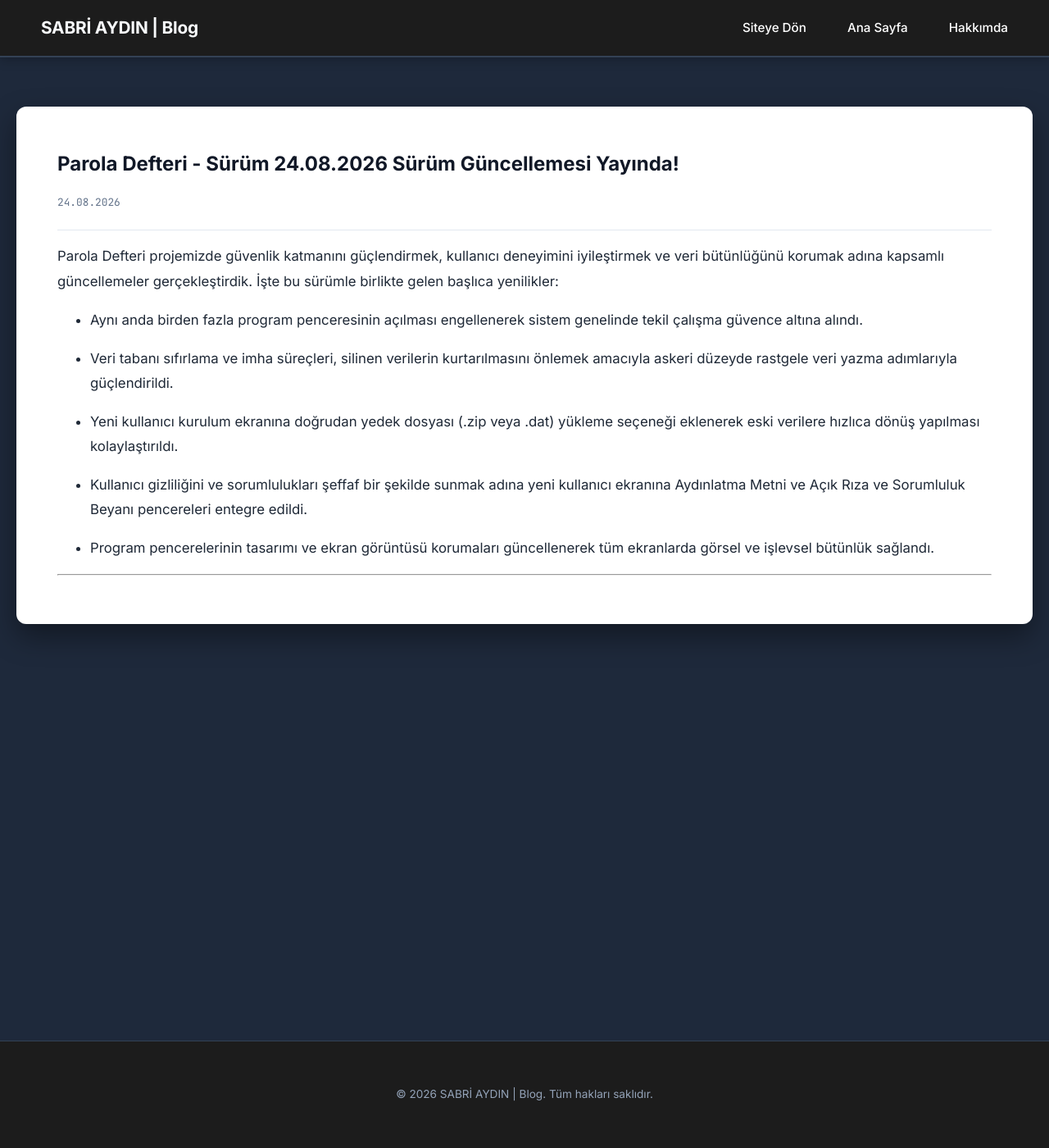
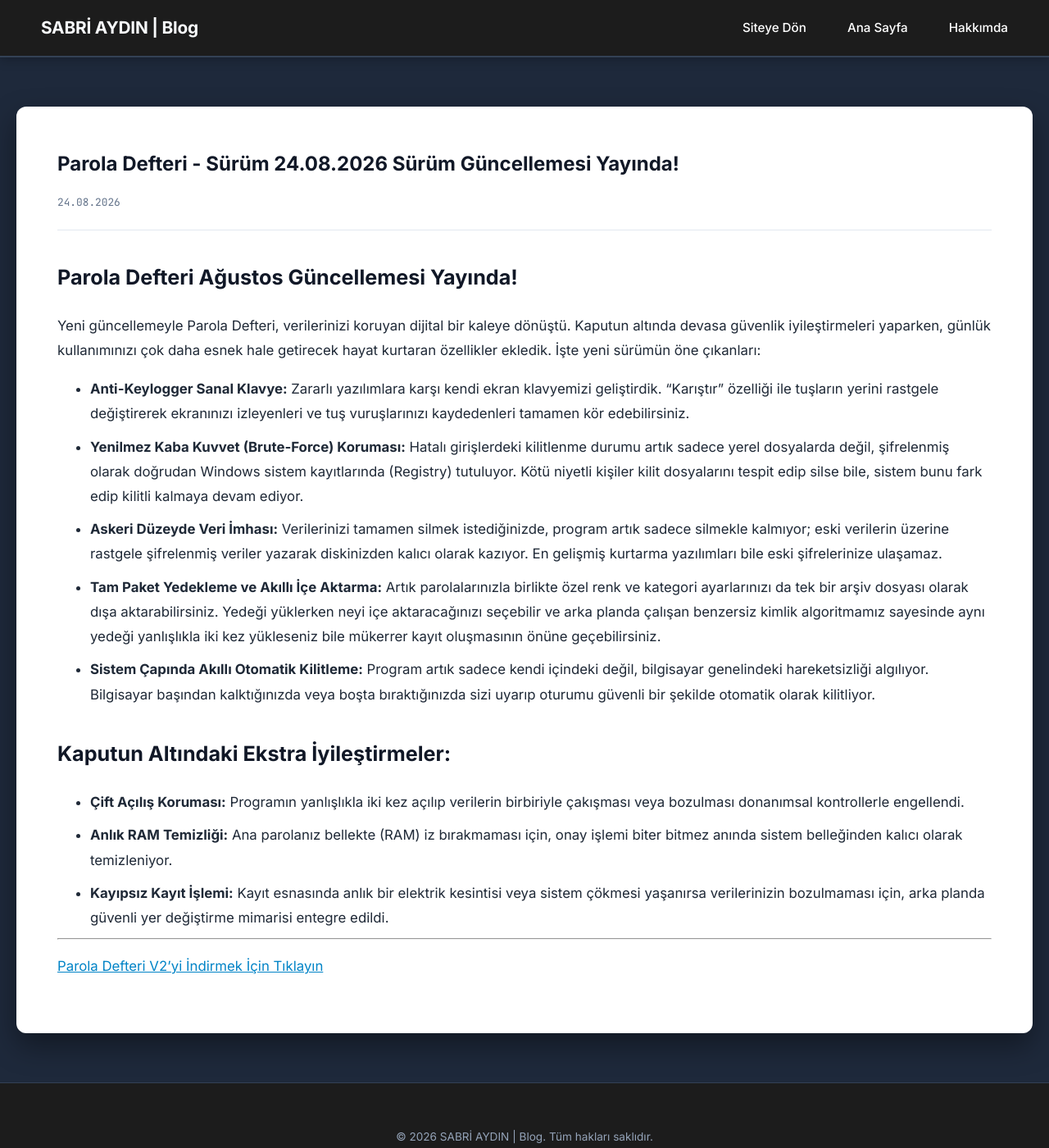
Before and after one commit to sabriaydin/blog, a Jekyll site: the page built from _posts/2026-08-24-parola-defteri-guncelleme.md, in a window 1280 px wide and 1400 px high. Shown: the whole window at 82% size. Built offline with Jekyll 4.4.1, drawn with Linux system fonts in a browser that asks for light colours.

Commit message:
Update 2026-08-24-parola-defteri-guncelleme.md

```diff
--- a/_posts/2026-08-24-parola-defteri-guncelleme.md
+++ b/_posts/2026-08-24-parola-defteri-guncelleme.md
@@ -4,16 +4,21 @@ title: "Parola Defteri - Sürüm 24.08.2026 Sürüm Güncellemesi Yayında!"
 date: 2026-08-24
 ---
 
-Parola Defteri projemizde güvenlik katmanını güçlendirmek, kullanıcı deneyimini iyileştirmek ve veri bütünlüğünü korumak adına kapsamlı güncellemeler gerçekleştirdik. İşte bu sürümle birlikte gelen başlıca yenilikler:
+# Parola Defteri Ağustos Güncellemesi Yayında!
 
-- Aynı anda birden fazla program penceresinin açılması engellenerek sistem genelinde tekil çalışma güvence altına alındı.
+Yeni güncellemeyle Parola Defteri, verilerinizi koruyan dijital bir kaleye dönüştü. Kaputun altında devasa güvenlik iyileştirmeleri yaparken, günlük kullanımınızı çok daha esnek hale getirecek hayat kurtaran özellikler ekledik. İşte yeni sürümün öne çıkanları:
 
-- Veri tabanı sıfırlama ve imha süreçleri, silinen verilerin kurtarılmasını önlemek amacıyla askeri düzeyde rastgele veri yazma adımlarıyla güçlendirildi.
+* **Anti-Keylogger Sanal Klavye:** Zararlı yazılımlara karşı kendi ekran klavyemizi geliştirdik. "Karıştır" özelliği ile tuşların yerini rastgele değiştirerek ekranınızı izleyenleri ve tuş vuruşlarınızı kaydedenleri tamamen kör edebilirsiniz.
+* **Yenilmez Kaba Kuvvet (Brute-Force) Koruması:** Hatalı girişlerdeki kilitlenme durumu artık sadece yerel dosyalarda değil, şifrelenmiş olarak doğrudan Windows sistem kayıtlarında (Registry) tutuluyor. Kötü niyetli kişiler kilit dosyalarını tespit edip silse bile, sistem bunu fark edip kilitli kalmaya devam ediyor.
+* **Askeri Düzeyde Veri İmhası:** Verilerinizi tamamen silmek istediğinizde, program artık sadece silmekle kalmıyor; eski verilerin üzerine rastgele şifrelenmiş veriler yazarak diskinizden kalıcı olarak kazıyor. En gelişmiş kurtarma yazılımları bile eski şifrelerinize ulaşamaz.
+* **Tam Paket Yedekleme ve Akıllı İçe Aktarma:** Artık parolalarınızla birlikte özel renk ve kategori ayarlarınızı da tek bir arşiv dosyası olarak dışa aktarabilirsiniz. Yedeği yüklerken neyi içe aktaracağınızı seçebilir ve arka planda çalışan benzersiz kimlik algoritmamız sayesinde aynı yedeği yanlışlıkla iki kez yükleseniz bile mükerrer kayıt oluşmasının önüne geçebilirsiniz.
+* **Sistem Çapında Akıllı Otomatik Kilitleme:** Program artık sadece kendi içindeki değil, bilgisayar genelindeki hareketsizliği algılıyor. Bilgisayar başından kalktığınızda veya boşta bıraktığınızda sizi uyarıp oturumu güvenli bir şekilde otomatik olarak kilitliyor.
 
-- Yeni kullanıcı kurulum ekranına doğrudan yedek dosyası (.zip veya .dat) yükleme seçeneği eklenerek eski verilere hızlıca dönüş yapılması kolaylaştırıldı.
-
-- Kullanıcı gizliliğini ve sorumlulukları şeffaf bir şekilde sunmak adına yeni kullanıcı ekranına Aydınlatma Metni ve Açık Rıza ve Sorumluluk Beyanı pencereleri entegre edildi.
-
-- Program pencerelerinin tasarımı ve ekran görüntüsü korumaları güncellenerek tüm ekranlarda görsel ve işlevsel bütünlük sağlandı.
+## Kaputun Altındaki Ekstra İyileştirmeler:
+* **Çift Açılış Koruması:** Programın yanlışlıkla iki kez açılıp verilerin birbiriyle çakışması veya bozulması donanımsal kontrollerle engellendi.
+* **Anlık RAM Temizliği:** Ana parolanız bellekte (RAM) iz bırakmaması için, onay işlemi biter bitmez anında sistem belleğinden kalıcı olarak temizleniyor.
+* **Kayıpsız Kayıt İşlemi:** Kayıt esnasında anlık bir elektrik kesintisi veya sistem çökmesi yaşanırsa verilerinizin bozulmaması için, arka planda güvenli yer değiştirme mimarisi entegre edildi.
 
 ---
+
+[Parola Defteri V2'yi İndirmek İçin Tıklayın](https://ornek-baglanti-adresi.com/indir)
```
